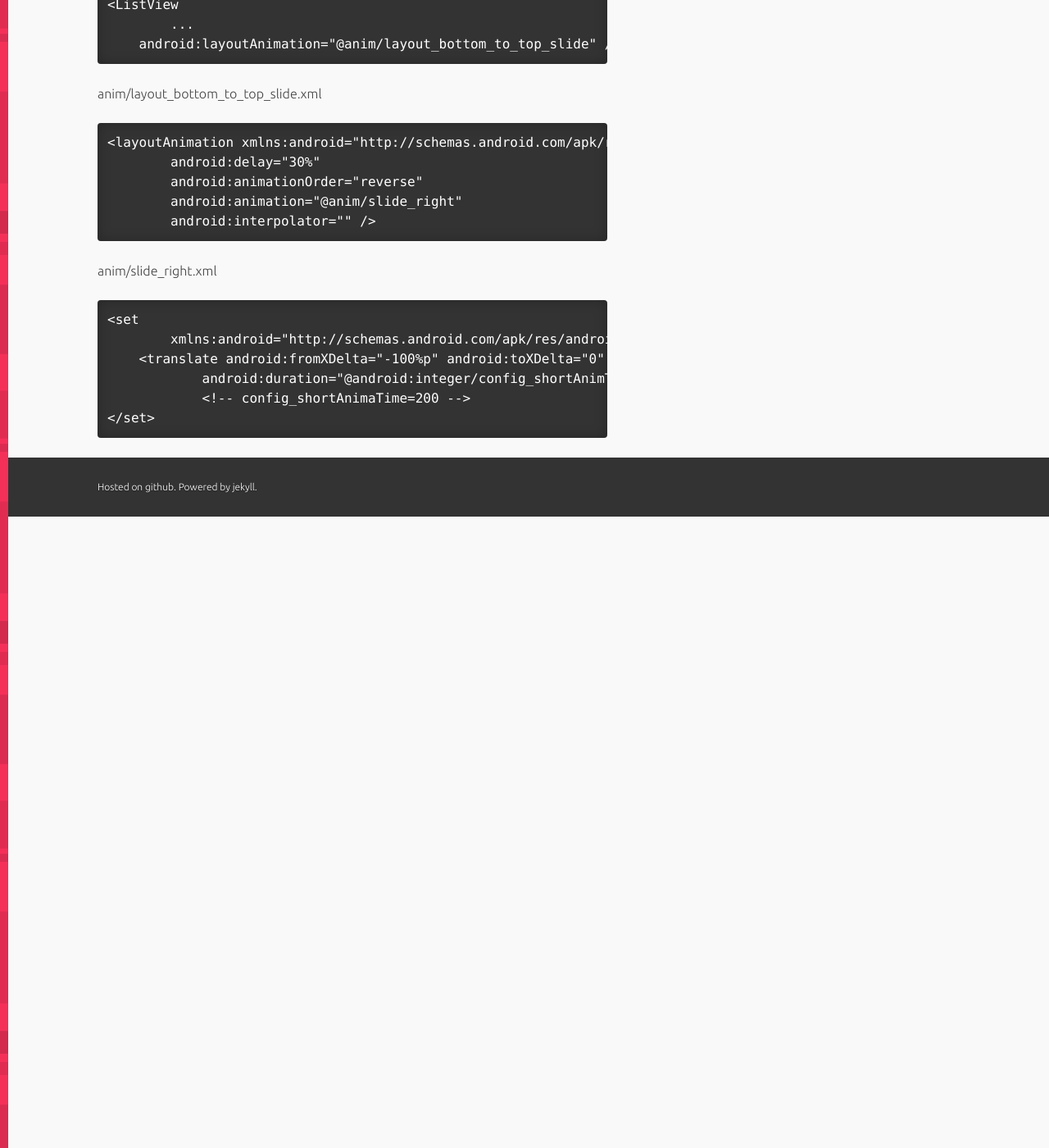
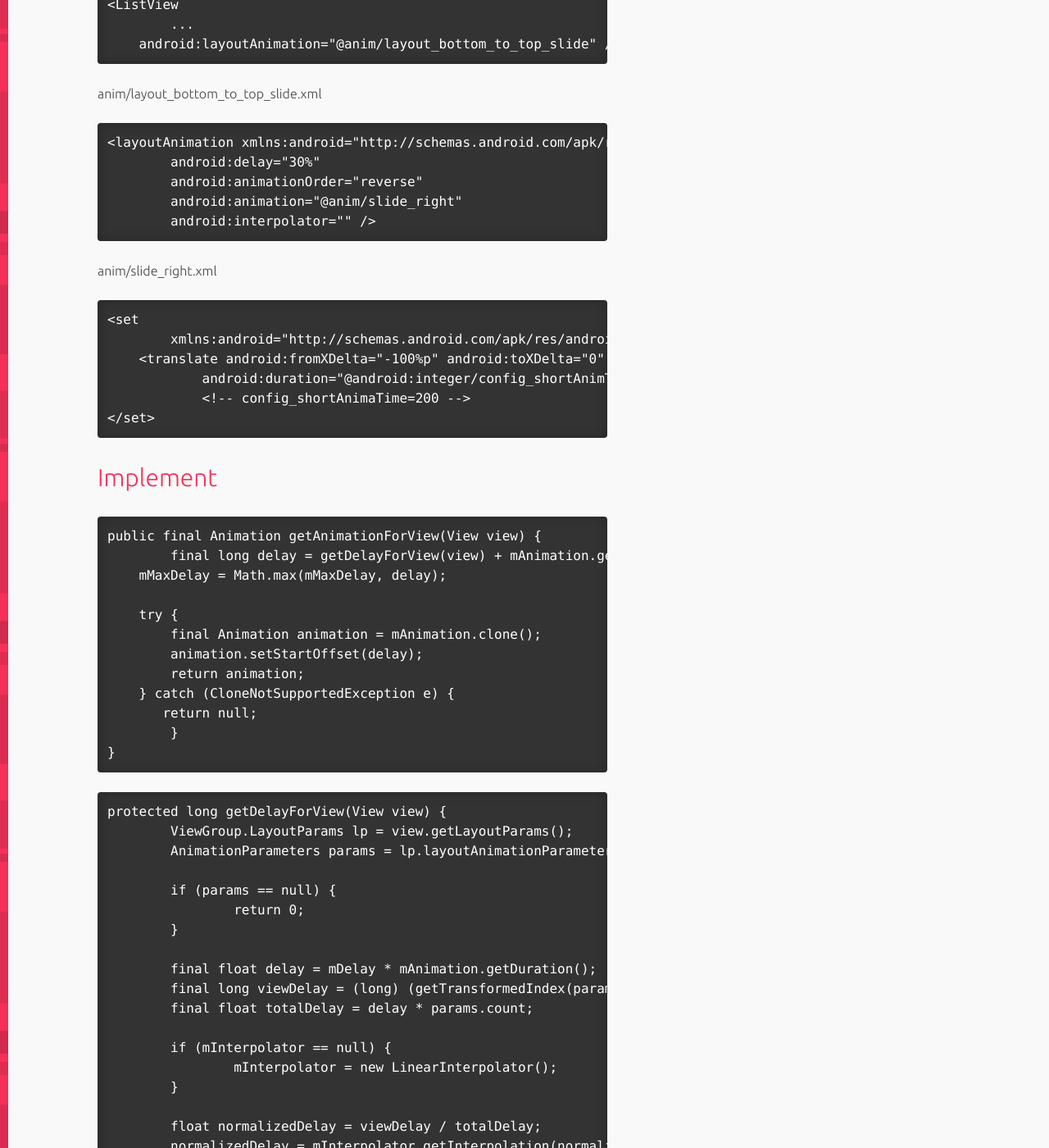
Before and after one commit to AllenYon/LinkYan.github.io, a Jekyll site: the page built from _posts/2013-06-13-layoutanimation.md, in a window 1280 px wide and 1400 px high, scrolled down 2018 px. Shown: the whole window at 82% size. Built offline with Jekyll 4.4.1, drawn with Linux system fonts in a browser that asks for light colours; Markdown is read by kramdown in place of the engine named in the settings; comment, search, counter and statistics services are not loaded; some of the changed text lies outside the part shown.

Commit message:
interpolate

````diff
--- a/_posts/2013-06-13-layoutanimation.md
+++ b/_posts/2013-06-13-layoutanimation.md
@@ -96,3 +96,62 @@ anim/slide_right.xml
             <!-- config_shortAnimaTime=200 -->
 </set>
 ```
+
+
+##Implement
+
+```
+public final Animation getAnimationForView(View view) {
+	final long delay = getDelayForView(view) + mAnimation.getStartOffset();
+    mMaxDelay = Math.max(mMaxDelay, delay);
+
+    try {
+        final Animation animation = mAnimation.clone();
+        animation.setStartOffset(delay);
+        return animation;
+    } catch (CloneNotSupportedException e) {
+       return null;
+	}
+}
+```
+
+```
+protected long getDelayForView(View view) {
+	ViewGroup.LayoutParams lp = view.getLayoutParams();
+	AnimationParameters params = lp.layoutAnimationParameters;
+
+	if (params == null) {
+		return 0;
+	}
+
+	final float delay = mDelay * mAnimation.getDuration();
+	final long viewDelay = (long) (getTransformedIndex(params) * delay);
+	final float totalDelay = delay * params.count;
+
+	if (mInterpolator == null) {
+		mInterpolator = new LinearInterpolator();
+	}
+
+	float normalizedDelay = viewDelay / totalDelay;
+	normalizedDelay = mInterpolator.getInterpolation(normalizedDelay);
+
+	return (long) (normalizedDelay * totalDelay);
+}
+```
+
+```
+protected int getTransformedIndex(AnimationParameters params) {
+	switch (getOrder()) {
+		case ORDER_REVERSE:
+			return params.count - 1 - params.index;
+		case ORDER_RANDOM:
+			if (mRandomizer == null) {
+				mRandomizer = new Random();
+			}
+			return (int) (params.count * mRandomizer.nextFloat());
+		case ORDER_NORMAL:
+		default:
+			return params.index;
+	}
+}
+```
````
Also changed, not shown: _posts/2013-06-13-animation-interpolator.md (added, +64 -0 lines), img/4ec5a4751ab4d7dff5a08a317d7605c2a955281d1f8c-ACwEU1_fw580.png (added), img/ce88b602343e7f68c3d6c35b089c7bc25988e501309a-8rvVyC_fw580.png (added).
